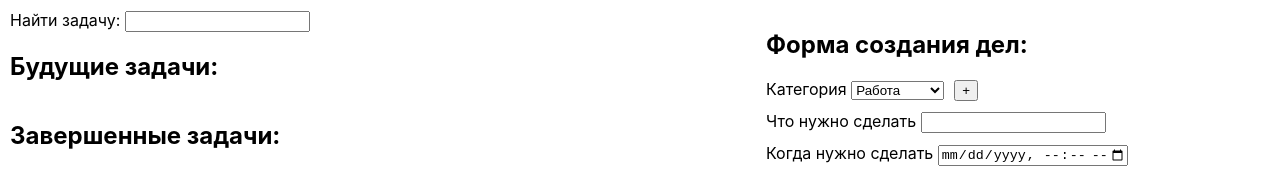
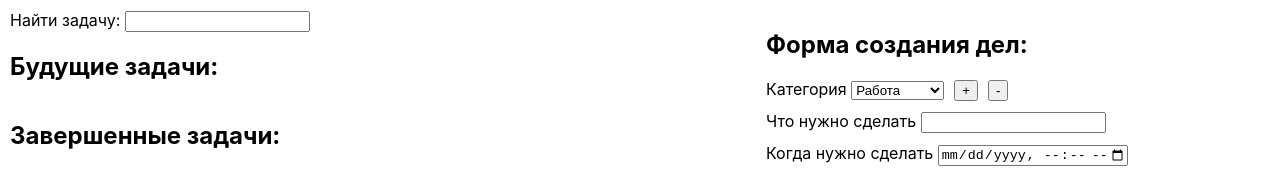
Before and after one commit to tverdohleboff/to-do-list, a React (Create React App) app: page / in a window 1280 px wide. Shown: the top 170 px of the page. Built offline with nearby package versions, Linux system fonts and the light colour scheme.

Commit message:
- Add button for delete selected category; - Auto-create new category for edited task

```diff
--- a/src/App.css
+++ b/src/App.css
@@ -68,7 +68,7 @@ text-decoration: line-through;
 display: block;
 }
 
-.redText{
+.redText {
   color: red;
 }
 
--- a/src/CreateEditForm.js
+++ b/src/CreateEditForm.js
@@ -21,9 +21,9 @@ function CreateEditForm(props) {
     'Творчество'
   ];
 
-  const [category, setCategory] = useState(defaultCategories[0]);
   const [name, setName] = useState('');
   const [date, setDate] = useState('');
+  const [category, setCategory] = useState(defaultCategories[0]);
   const [categories, setCategories] = useState(categoriesFromLocalStorage || defaultCategories);
   const [errorName, setErrorName] = useState(false);
   const [errorDate, setErrorDate] = useState(false);
@@ -36,6 +36,15 @@ function CreateEditForm(props) {
       })
       setName(task.name);
       setDate(task.date);
+      if(categories.includes(task.category)) {
+        return;
+      } else {
+        const updatedCategories = [
+          ...categories,
+          task.category
+        ];
+        setCategories(updatedCategories);
+      }
       setCategory(task.category);
     } else {
       clearFields();
@@ -58,7 +67,6 @@ function CreateEditForm(props) {
 
   function handleCategoryChange(event) {
     const value = event.target.value;
-
     setCategory(value);
   }
 
@@ -152,10 +160,25 @@ function CreateEditForm(props) {
         ...categories,
         newCategory
       ];
-      setCategories(updatedCategories)
+      setCategories(updatedCategories);
     } else {
       alert('Нельзя создать пустую категорию');
     };
+  }
+
+  function handleDeleteCategory(){
+    const deleteIsConfirmed = window.confirm("Удаляем категорию?!");
+    if(deleteIsConfirmed) {
+      const copyCategoryies = [
+        ...categories
+      ];
+      const indexForDeleted = copyCategoryies.indexOf(category);
+      if(indexForDeleted !== -1) {
+        copyCategoryies.splice(indexForDeleted, 1);
+        setCategories(copyCategoryies);
+        setCategory(categories[0]);
+      }
+    }
   }
 
   const formTitle = isEdit ?
@@ -193,6 +216,11 @@ function CreateEditForm(props) {
             type='button'
             onClick={handleAddCategory}
           >+</button>
+          <button
+            className='margin-left-10'
+            type='button'
+            onClick={handleDeleteCategory}
+          >-</button>
         </div>
         <div>
           <label htmlFor='name'>Что нужно сделать </label>
--- a/src/Task.js
+++ b/src/Task.js
@@ -17,7 +17,7 @@ function Task(props) {
   }
 
   function handleDeleteButton(){
-    const deleteIsConfirmed = window.confirm("Удаляем?!");
+    const deleteIsConfirmed = window.confirm("Удаляем дело?!");
     if(deleteIsConfirmed) {
       onDelete(id);
     }
```
